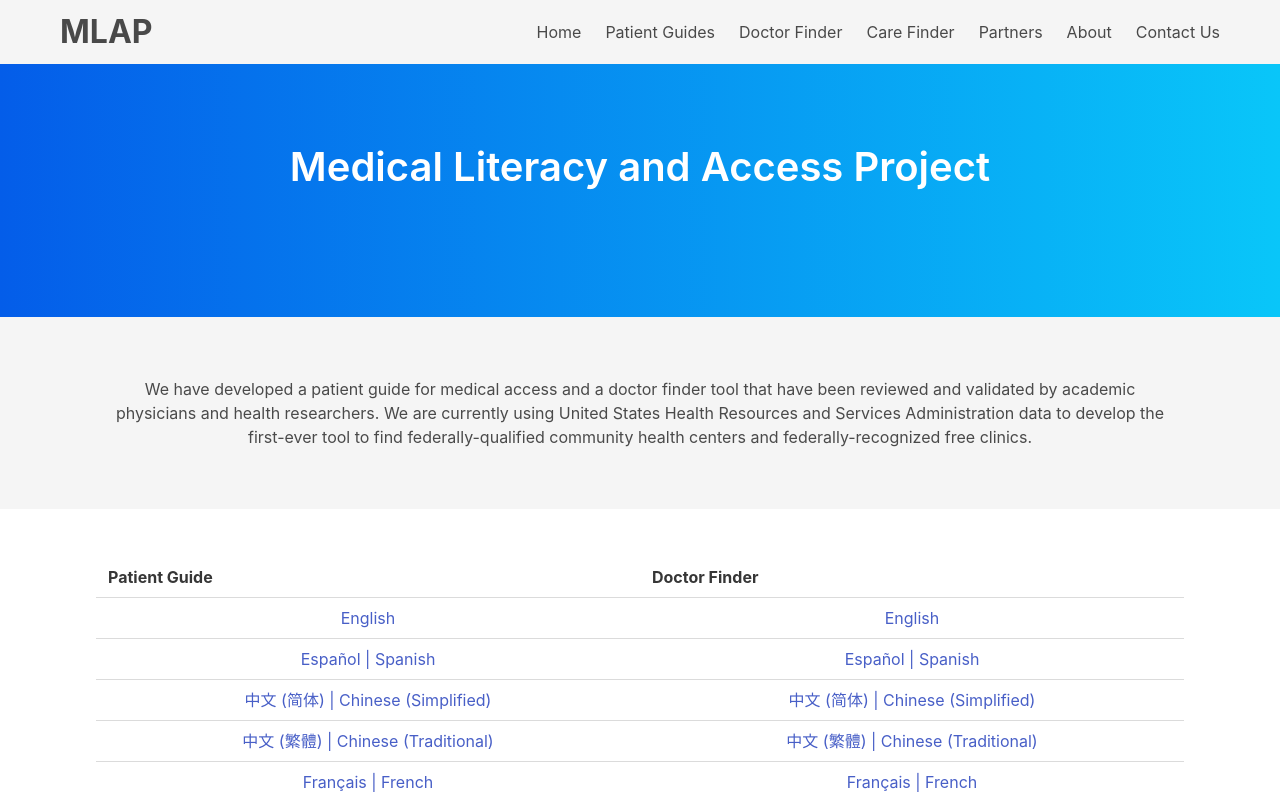
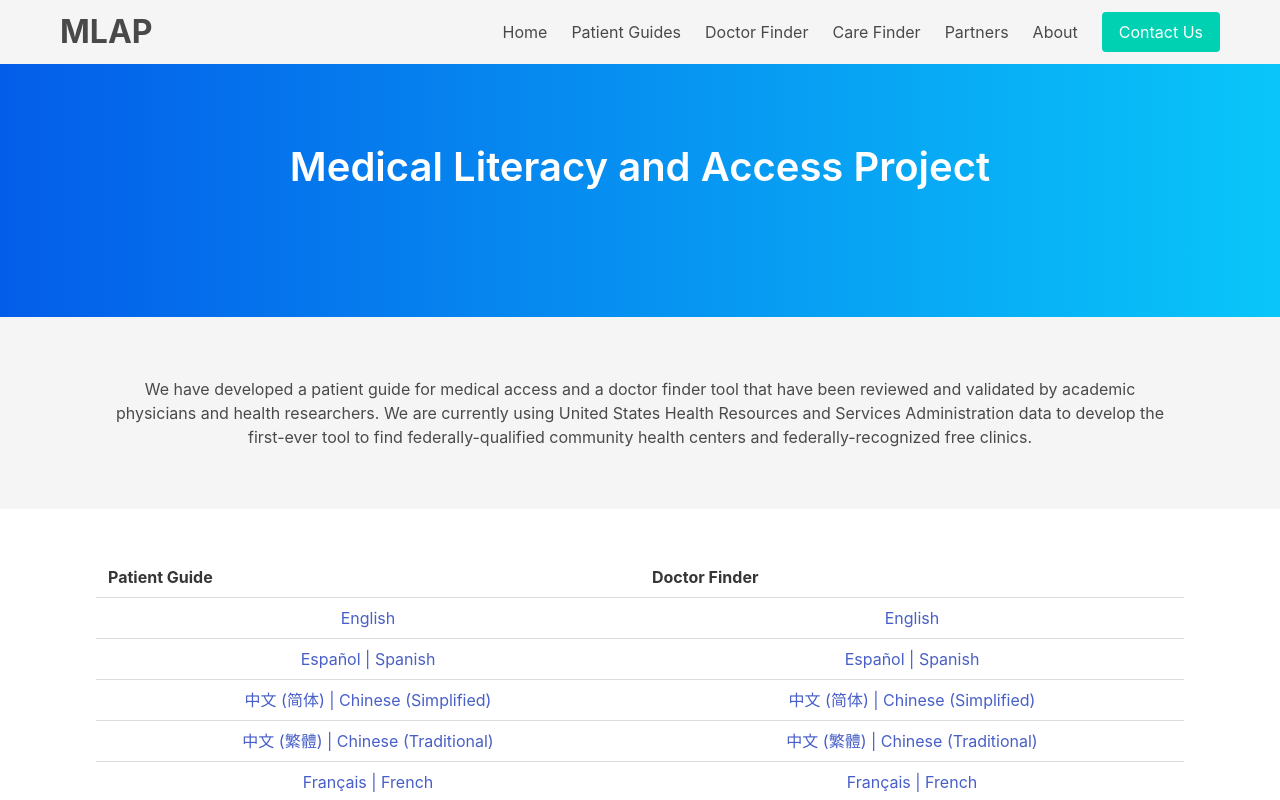
Before and after one commit to suivo2001/mlap-react, a React (Create React App) app: page / in a window 1280 px wide. Shown: the top 800 px of the page. Built offline with nearby package versions, Linux system fonts and the light colour scheme; no server answers; what google-maps-react, react-geocode would draw is missing.

Commit message:
fix: contact us button

```diff
--- a/src/components/Navbar.jsx
+++ b/src/components/Navbar.jsx
@@ -45,9 +45,11 @@ const Navbar = () => {
                     <a className="navbar-item" href='/about'>
                         About
                     </a>
-                    <a className='navbar-item' href='/contact'>
+                    <div className='navbar-item'>
+                        <a className='button is-primary' href='/contact'>
                             Contact Us
-                    </a>
+                        </a>
+                    </div>
                 </div>
 
             </div>
```
